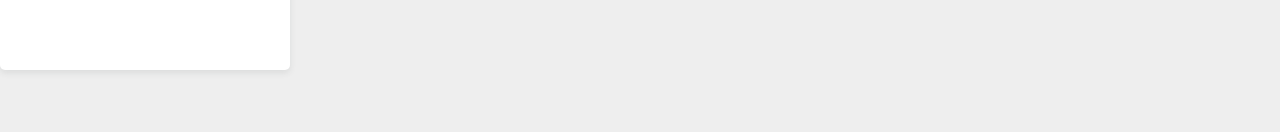
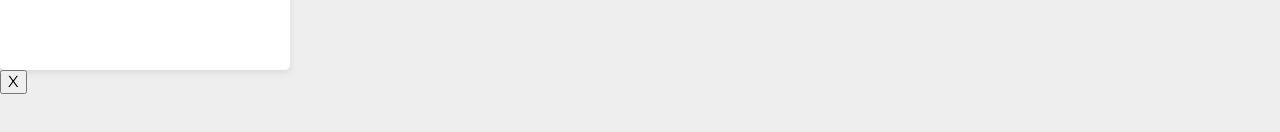
Before and after one commit to davidrockkj/jogo-da-velha, a React (Create React App) app: page / in a window 1280 px wide. Shown: the part 282-414 px from the top of the page. Built offline with nearby package versions, Linux system fonts and the light colour scheme.

Commit message:
Criado o Object Player

```diff
--- a/src/App.js
+++ b/src/App.js
@@ -1,6 +1,7 @@
 import React from 'react'
 
 import Card from './objects/Card';
+import Player from './objects/Player';
 
 import Header from './components/Header/index'
 
@@ -9,6 +10,7 @@
     <>
       <Header />
       <Card />
+      <Player />
     </>
   );
 }
--- /dev/null
+++ b/src/objects/Player/index.js
@@ -0,0 +1,12 @@
+import React from 'react'
+
+/**
+ * Será o objeto que, ao clicar, vai aparecer
+ * um X ou um O
+ */
+
+const Player = () => (
+  <button className='player'>X</button>
+);
+
+export default Player;
```
